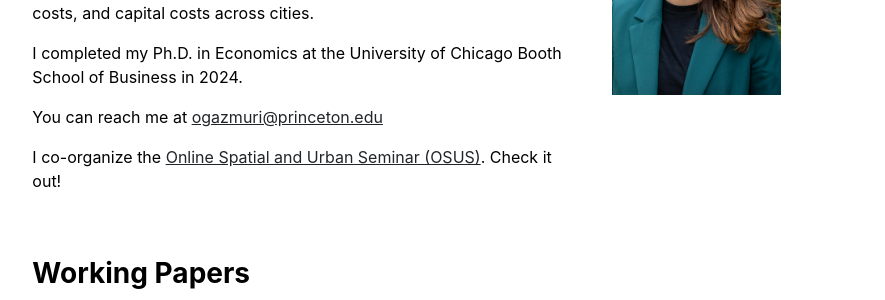
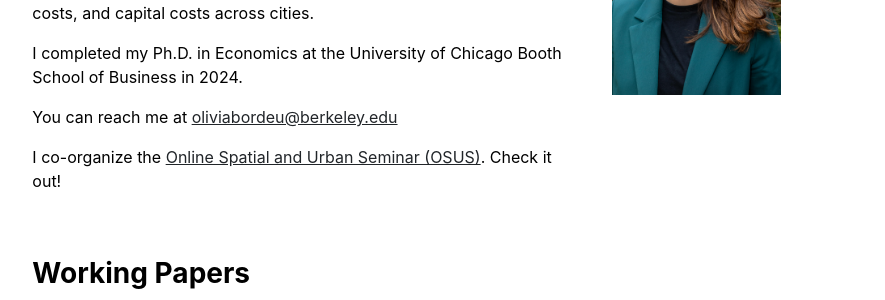
Before and after one commit to obordeu/obordeu.github.io, a Jekyll site: the page built from index.md, in a window 1280 px wide. Shown: the part 332-632 px from the top of the page, without its empty margins (197-1082 px from the left). Built offline with Jekyll 4.4.1, drawn with Linux system fonts in a browser that asks for light colours.

Commit message:
Update email and location

```diff
--- a/index.md
+++ b/index.md
@@ -9,6 +9,6 @@ I am interested in urban and spatial economics. I study the mechanisms behind di
 
 I completed my Ph.D. in Economics at the University of Chicago Booth School of Business in 2024.
 
-You can reach me at [ogazmuri@princeton.edu](mailto:ogazmuri@princeton.edu)
+You can reach me at [oliviabordeu@berkeley.edu](mailto:oliviabordeu@berkeley.edu)
 
 I co-organize the [Online Spatial and Urban Seminar (OSUS)](https://osus.info/). Check it out!
```
Also changed, not shown: 3 other files.
